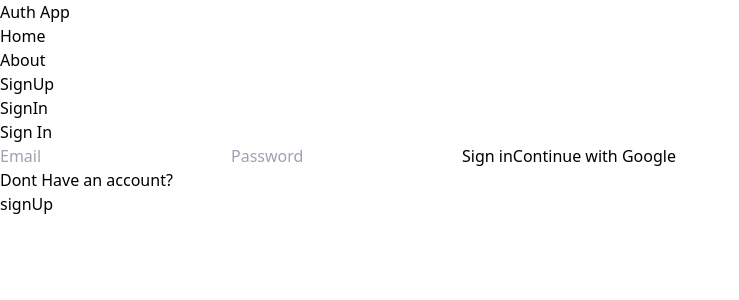
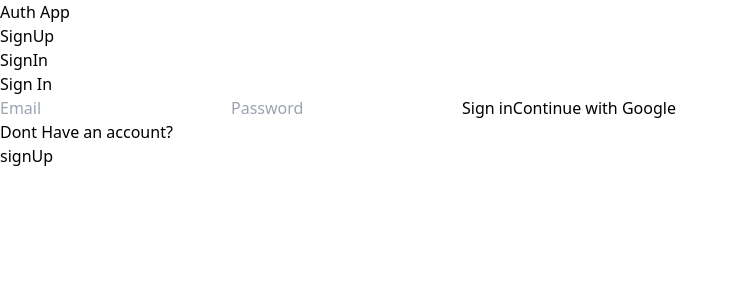
Before and after one commit to Singamsai/mern-auth-project, a React (Vite) app in the folder client/: page /signin in a window 1280 px wide. Shown: the top 300 px of the page, without its empty margins (0-739 px from the left). Built offline with nearby package versions, Linux system fonts and the light colour scheme; no server answers.

Commit message:
add home and about pages to private routing

```diff
--- a/client/src/App.jsx
+++ b/client/src/App.jsx
@@ -13,11 +13,11 @@ export default function App() {
       {/* header */}
       <Header />
       <Routes>
-        <Route path="/" element={<Home />} />
-        <Route path="/about" element={<About />} />
         <Route path="/signin" element={<SignIn />} />
         <Route path="/signup" element={<SignUp />} />
         <Route element={<PrivateRoute />}>
+          <Route path="/" element={<Home />} />
+          <Route path="/about" element={<About />} />
           <Route path="/profile" element={<Profile />} />
         </Route>
       </Routes>
--- a/client/src/components/Header.jsx
+++ b/client/src/components/Header.jsx
@@ -12,12 +12,16 @@ export default function Header() {
 
         {/* Right Side */}
         <ul className="flex gap-6 text-lg font-medium">
+          {currentUser ? (
             <Link to="/">
               <li className="hover:text-blue-600">Home</li>
             </Link>
+          ) : null}
+          {currentUser ? (
             <Link to="/about">
               <li className="hover:text-blue-600">About</li>
             </Link>
+          ) : null}
           {currentUser ? null : (
             <Link to="/signup">
               <li className="hover:text-blue-600">SignUp</li>
```
Lines whose indentation alone changed are shown as unchanged.
